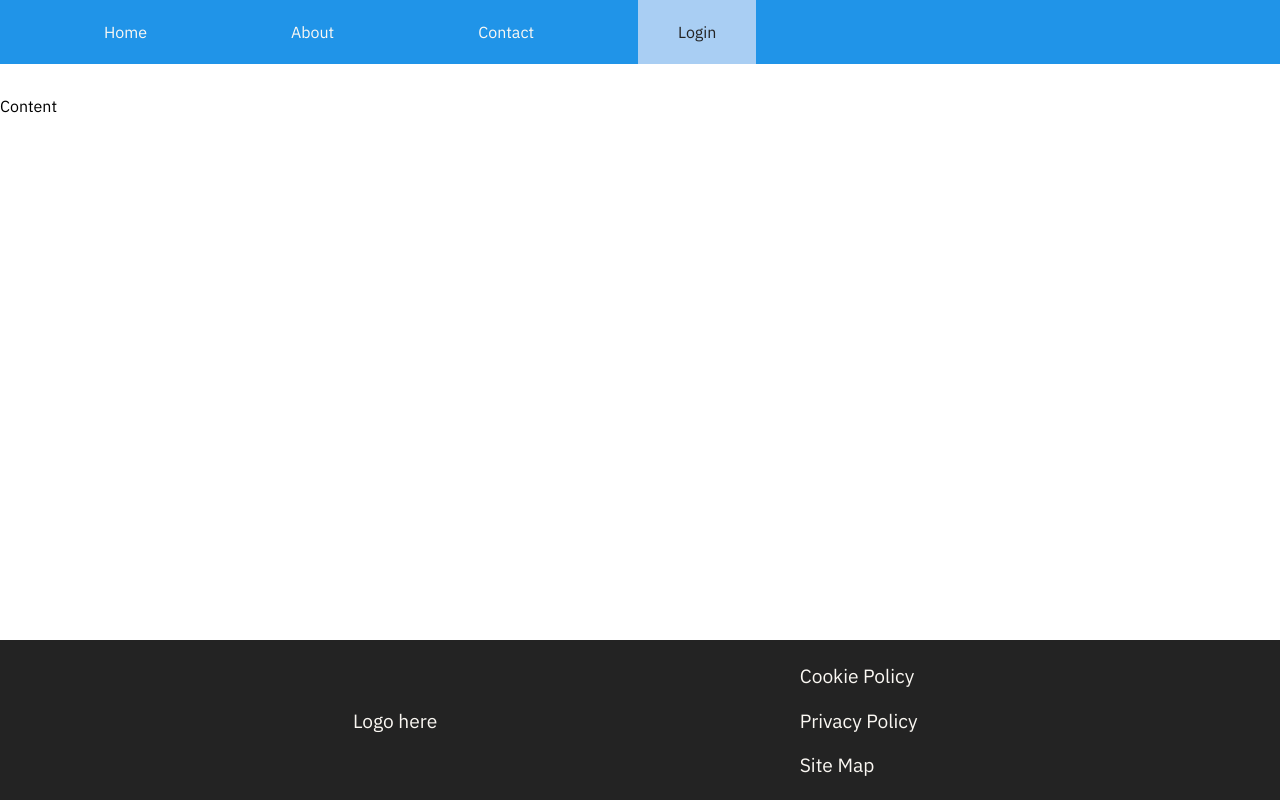
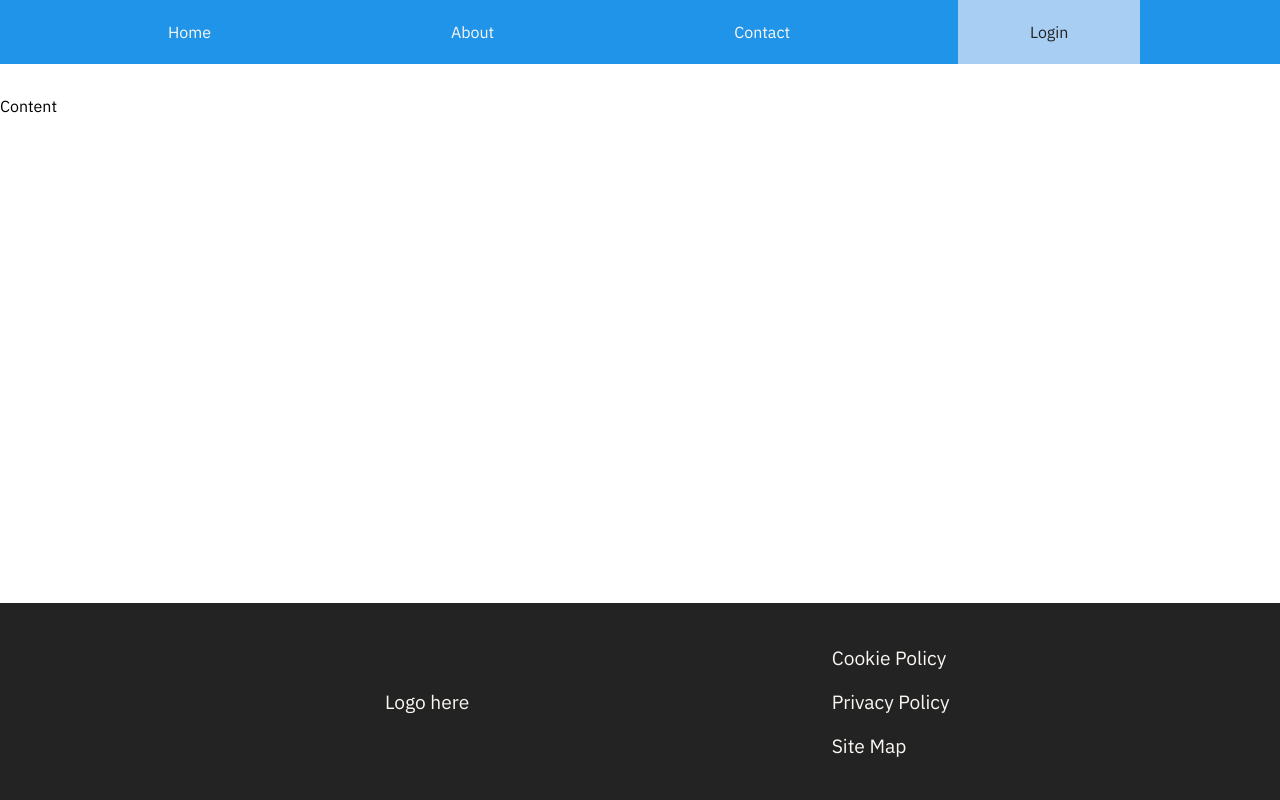
Before and after one commit to CodecoolGlobal/el-proyecte-grande-sprint-1-java-SzPetra, a React (Create React App) app in the folder lnkdoutfrontend/: page / in a window 1280 px wide. Built offline with nearby package versions, Linux system fonts and the light colour scheme.

Commit message:
fix: refactored css in footer

```diff
--- a/lnkdoutfrontend/src/components/assets/footer.css
+++ b/lnkdoutfrontend/src/components/assets/footer.css
@@ -3,8 +3,9 @@
     left: 0;
     bottom: 0;
     margin-top: 2em;
+    padding: 2em;
     width: 100%;
-    min-height: 10em;
+    min-height: 6em;
     background-color: var(--mainblack);
     color: var(--mainwhite);
     display: flex;
--- a/lnkdoutfrontend/src/components/assets/navbar.css
+++ b/lnkdoutfrontend/src/components/assets/navbar.css
@@ -34,8 +34,8 @@ ul {
 .navbar .nav-item a,
 .navbar .nav-item .link,
 .navbar .nav-item .login-link {
-    margin-left: 4rem;
-    padding: 1.35rem 2.5rem;
+    margin-left: 6rem;
+    padding: 1.35rem 4.5rem;
 }
 
 .navbar .nav-item a:hover,
```
